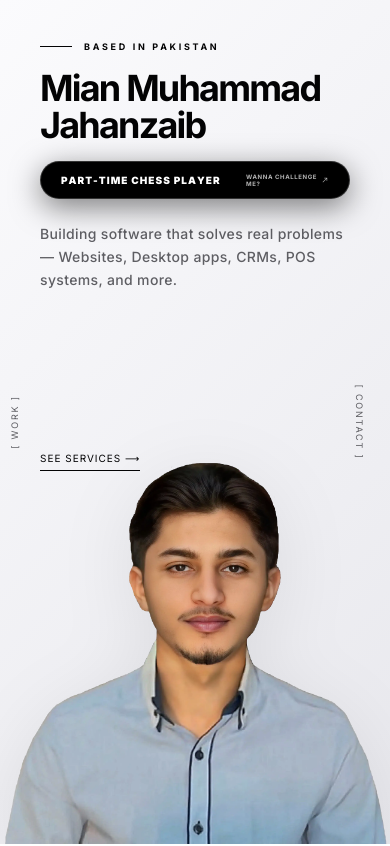
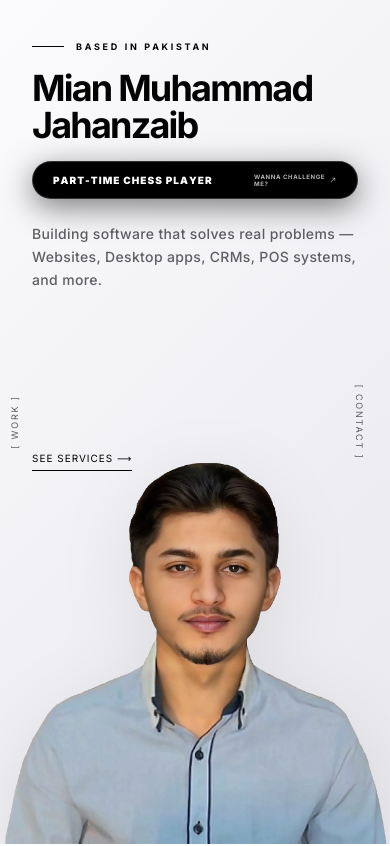
Before and after one commit to Mian-M-Jahanzaib/Mian-M-Jahanzaib.github.io, a React (Vite) app: page / in a window 390 px wide. Shown: the top 846 px of the page. Built offline with nearby package versions, Linux system fonts and the light colour scheme.

Commit message:
Fixed CTA padding in hero section

```diff
--- a/src/components/Hero.jsx
+++ b/src/components/Hero.jsx
@@ -73,7 +73,7 @@ const Hero = () => {
       </div>
 
       {/* LAYER 2: PURE TYPOGRAPHY */}
-      <div className="relative z-20 w-full md:w-[55%] h-full flex flex-col justify-start md:justify-center pt-10 md:pt-0 px-10 md:px-16 lg:px-24">
+      <div className="relative z-20 w-full md:w-[55%] h-full flex flex-col justify-start md:justify-center pt-10 md:pt-0 px-8 md:px-16 lg:px-24">
         <div className="max-w-xl w-full">
           {/* Based in Pakistan */}
           <motion.div
```
